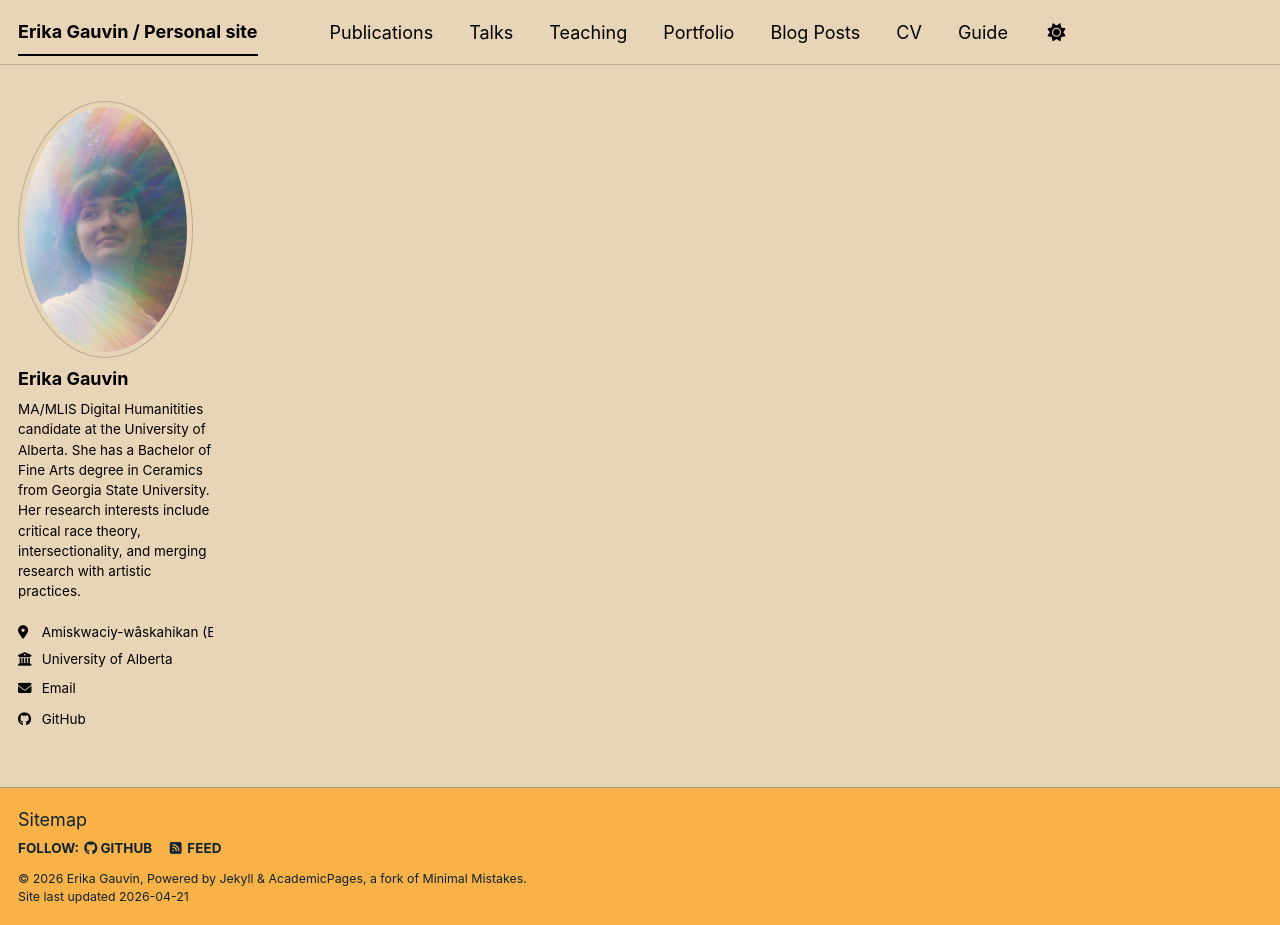
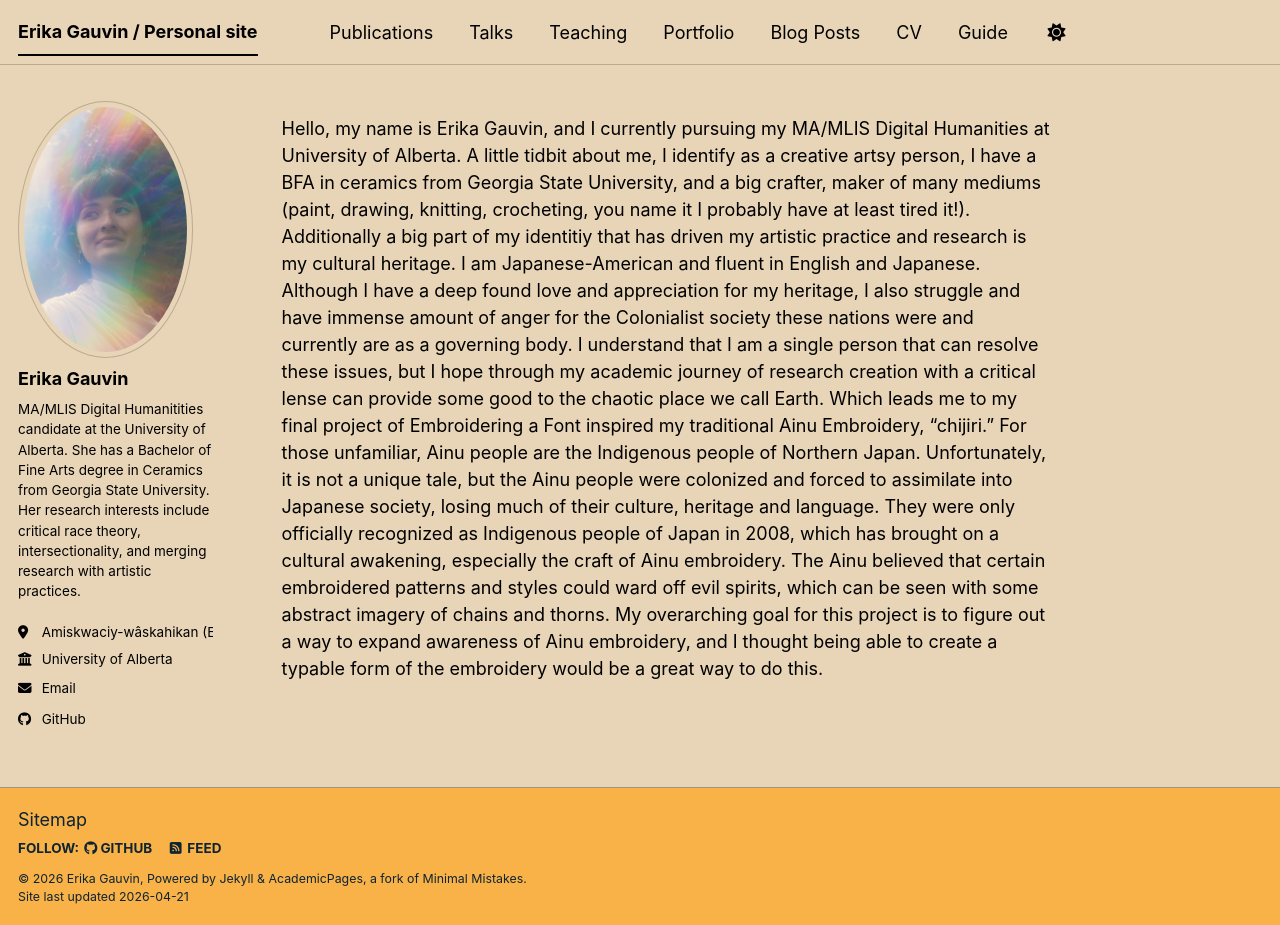
Before and after one commit to ecgauvin/about, a Jekyll site: the page built from _pages/about.md, in a window 1280 px wide and 925 px high. Built offline with Jekyll 4.4.1, drawn with Linux system fonts in a browser that asks for light colours; a script bundle is joined from its source files by our own code; library files that are not in the unit come from our copies.

Commit message:
Update about.md

```diff
--- a/_pages/about.md
+++ b/_pages/about.md
@@ -6,3 +6,6 @@ redirect_from:
   - /about/
   - /about.html
 ---
+
+Hello, my name is Erika Gauvin, and I currently pursuing my MA/MLIS Digital Humanities at University of Alberta. A little tidbit about me, I identify as a creative artsy person, I have a BFA in ceramics from Georgia State University, and a big crafter, maker of many mediums (paint, drawing, knitting, crocheting, you name it I probably have at least tired it!). Additionally a big part of my identitiy that has driven my artistic practice and research is my cultural heritage. I am Japanese-American and fluent in English and Japanese. Although I have a deep found love and appreciation for my heritage, I also struggle and have immense amount of anger for the Colonialist society these nations were and currently are as a governing body. I understand that I am a single person that can resolve these issues, but I hope through my academic journey of research creation with a critical lense can provide some good to the chaotic place we call Earth.
+Which leads me to my final project of Embroidering a Font inspired my traditional Ainu Embroidery, "chijiri." For those unfamiliar, Ainu people are the Indigenous people of Northern Japan. Unfortunately, it is not a unique tale, but the Ainu people were colonized and forced to assimilate into Japanese society, losing much of their culture, heritage and language. They were only officially recognized as Indigenous people of Japan in 2008, which has brought on a cultural awakening, especially the craft of Ainu embroidery. The Ainu believed that certain embroidered patterns and styles could ward off evil spirits, which can be seen with some abstract imagery of chains and thorns. My overarching goal for this project is to figure out a way to expand awareness of Ainu embroidery, and I thought being able to create a typable form of the embroidery would be a great way to do this.
```
